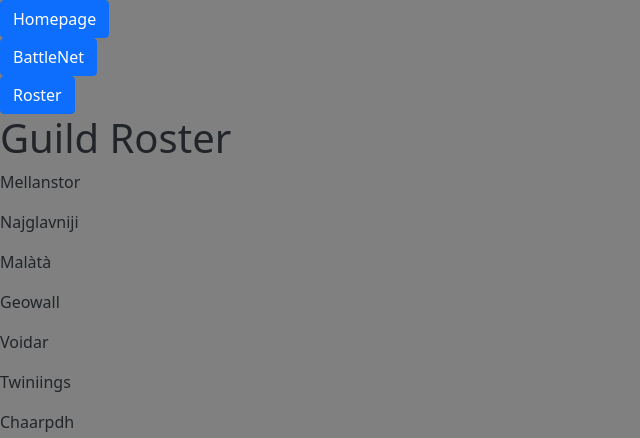
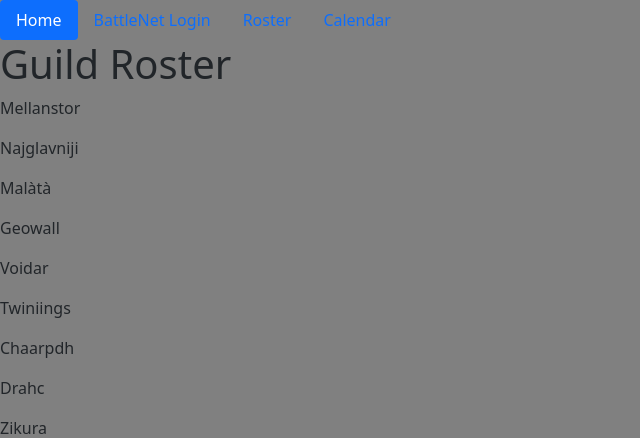
Before and after one commit to ATromp1/ANEWebsite, a Django app: page /roster/ in a window 1280 px wide. Shown: the top 438 px of the page, without its empty margins (0-640 px from the left). Run offline with Django 4.2, Linux system fonts and the light colour scheme; data comes from the database, SQL or seed files in the repository; parts of the project's set-up code (start-up, migrations or seed data) failed here and were passed over.

Commit message:
added little calendar

```diff
--- a/pages/views.py
+++ b/pages/views.py
@@ -1,6 +1,9 @@
 from django.contrib.auth.decorators import login_required
 from django.shortcuts import render
 from allauth.socialaccount.models import SocialAccount
+import calendar
+from calendar import HTMLCalendar
+from datetime import datetime
 
 from pages.utils import populate_roster_db, get_profile_summary, get_guild_roster, populate_char_db
 from players.models import Roster, RaidEvent
@@ -32,7 +35,14 @@ def roster_view(request):
 
 def calendar_view(request):
     template_name = 'calendar.html'
+
+    current_year = datetime.now().year
+    current_month = datetime.now().month
+    #create calendar
+    cal = HTMLCalendar().formatmonth(current_year, current_month)
+
     context = {
         'abc': RaidEvent.objects.all(),
+        'cal': cal,
     }
     return render(request, template_name, context)
--- a/players/models.py
+++ b/players/models.py
@@ -22,11 +22,16 @@ class Roster(models.Model):
     rank = models.IntegerField(choices=Rank.choices)
     character_id = models.CharField(max_length=20)
 
+class RaidInstance(models.Model):
+    boss = models.CharField(max_length=20)
+    name = models.CharField(max_length=40)
+
 
 class RaidEvent(models.Model):
     date = models.DateField()
-    roster = models.ForeignKey(Roster, on_delete=models.CASCADE)
+    roster = models.ManyToManyField(Roster)
     sign_off = models.ManyToManyField(CurrentUser)
+
 
     def create_event(self):
         pass
@@ -36,8 +41,3 @@ class RaidEvent(models.Model):
 
     def edit_event(self):
         pass
-
-
-class RaidInstance(models.Model):
-    boss = models.CharField(max_length=20)
-    name = models.CharField(max_length=40)
--- a/templates/base.html
+++ b/templates/base.html
@@ -15,19 +15,8 @@
     <title>Hello, world!</title>
 </head>
 <body>
+{% include 'extentions/navbar.html' %}
 
-<div class="buttons">
-    <form method="GET" action="/">
-        <button type="submit" class="btn btn-primary">Homepage</button>
-    </form>
-    <form method="GET" action="/accounts/battlenet/login/?process=login">
-        <button type="submit" class="btn btn-primary">BattleNet</button>
-    </form>
-    <form method="GET" action="/roster">
-        <button type="submit" class="btn btn-primary">Roster</button>
-    </form>
-
-</div>
 
 {% block content %}
 
--- /dev/null
+++ b/templates/extentions/navbar.html
@@ -0,0 +1,14 @@
+<ul class="nav nav-pills">
+    <li class="nav-item">
+        <a class="nav-link active" aria-current="page" href="/">Home</a>
+    </li>
+    <li class="nav-item">
+        <a class="nav-link" href="/accounts/battlenet/login/?process=login">BattleNet Login</a>
+    </li>
+    <li class="nav-item">
+        <a class="nav-link" href="/roster">Roster</a>
+    </li>
+    <li class="nav-item">
+        <a class="nav-link" href="/calendar">Calendar</a>
+    </li>
+</ul>
```
Also changed, not shown: templates/calendar.html (+7 -6 lines), players/migrations/0016_raidinstance_remove_raidevent_roster_and_more.py (added), 1 other file.
